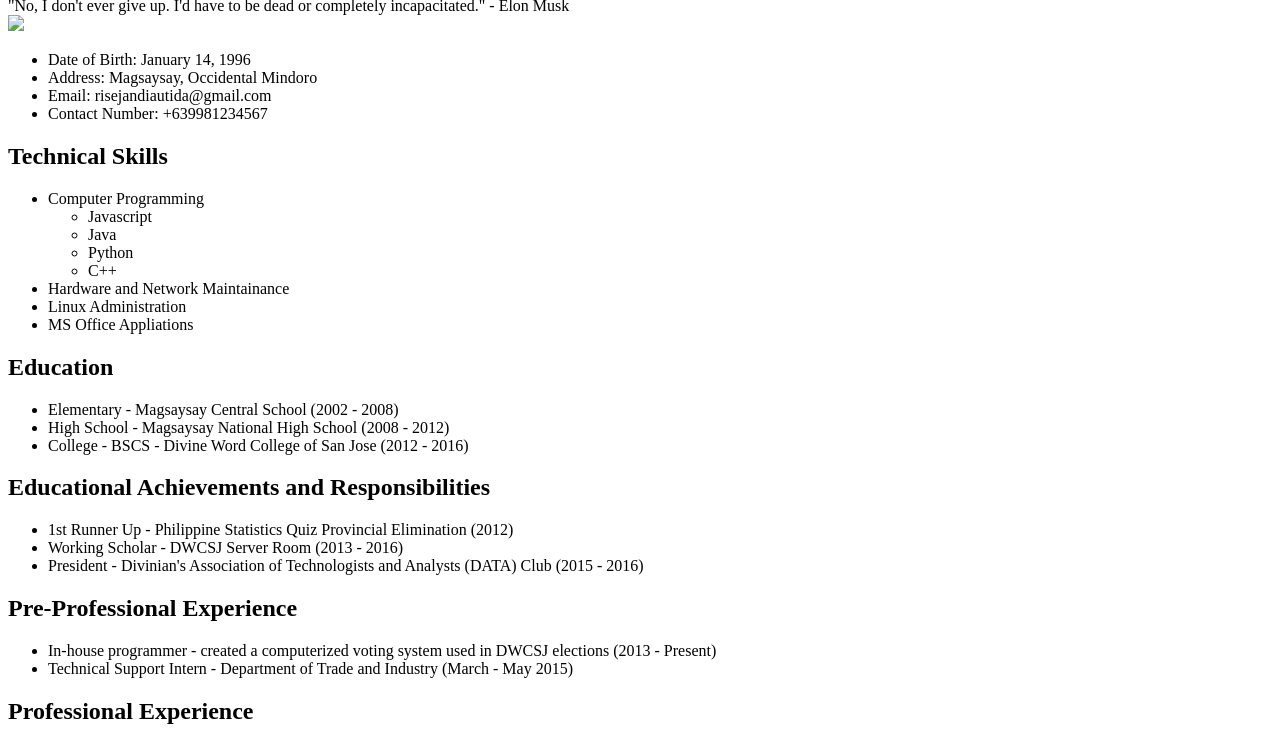
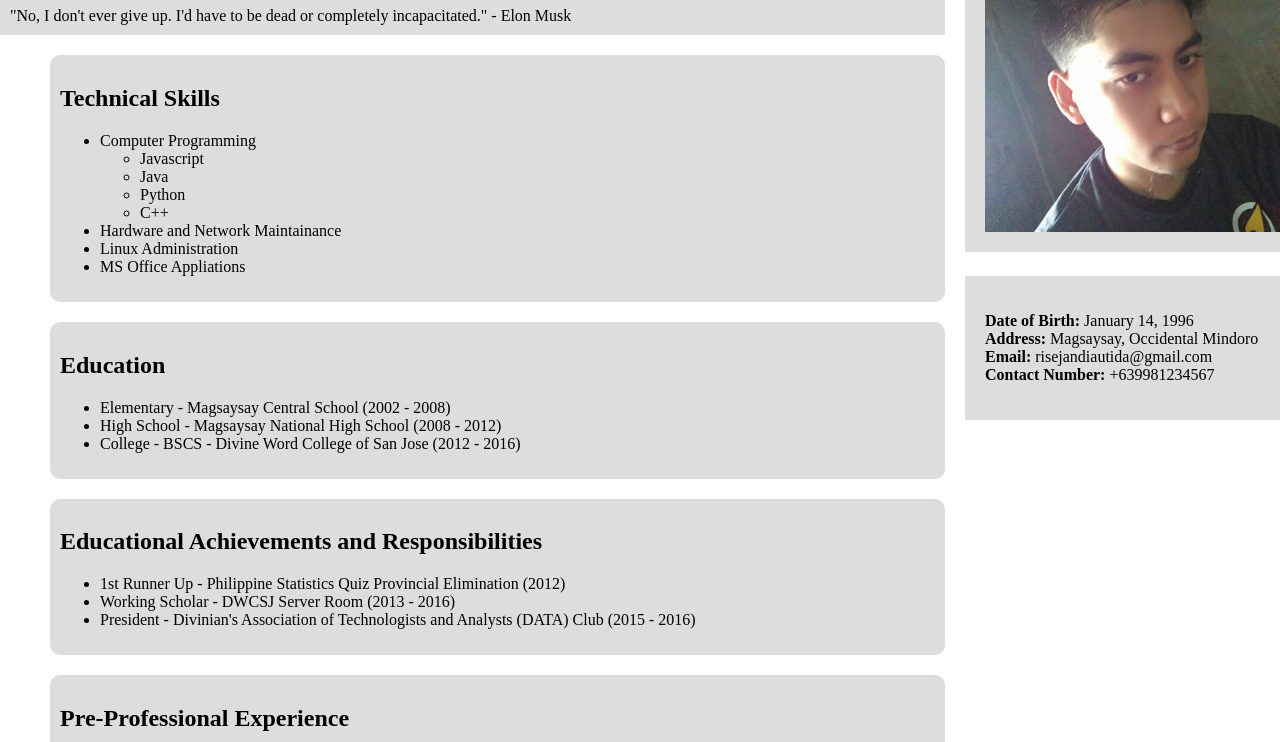
Before and after one commit to jheleah/my-personal-website, a plain HTML site: page about.html in a window 1280 px wide. Shown: the part 83-825 px from the top of the page. Drawn offline with Linux system fonts and the light colour scheme.

Commit message:
add profile picture and css

```diff
--- a/about.html
+++ b/about.html
@@ -2,6 +2,7 @@
 <html>
   <head>
     <title>Andy Autida</title>
+    <link rel="stylesheet" type="text/css" href="style/about-layout.css" />
   </head>
   <body>
     <div class="wrapper">
--- /dev/null
+++ b/style/about-layout.css
@@ -0,0 +1,58 @@
+body {
+  margin: 0;
+  padding: 0;
+}
+
+.wrapper {
+  display: grid;
+  grid-gap: 20px;
+  grid-template-columns: 3fr 1fr;
+  grid-template-rows: 1fr auto;
+}
+
+header {
+  background-color: #DDDDDD;
+  padding: 10px;
+}
+
+aside {
+  grid-column: 2 / 3;
+  grid-row: 1 / 3;
+}
+
+aside > * {
+  margin-bottom: 20px;
+}
+
+.personal-details ul {
+  list-style-type: none;
+  padding: 10px;
+}
+
+.bold {
+  font-weight: bold;
+}
+
+aside img {
+  background-color: #DDDDDD;
+  padding: 20px;
+  width: calc(100% - 20px);
+}
+
+aside .personal-details {
+  background-color: #DDDDDD;
+  padding: 10px;
+  width: calc(100% - 5px);
+}
+
+section {
+  text-decoration: none;
+}
+
+article {
+  margin-left: 50px;
+  margin-bottom: 20px;
+  background-color: #DDDDDD;
+  padding: 10px;
+  border-radius: 10px;
+}
```
Also changed, not shown: img/profile.jpg (added).
